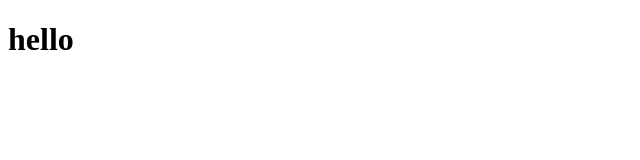
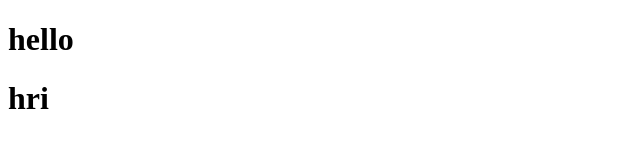
Before and after one commit to lumip06/bookShopIoana, a plain HTML site: page index.html in a window 1280 px wide. Shown: the full height of the page, 0-640 px from the left. Drawn offline with Linux system fonts and the light colour scheme.

Commit message:
modified index

```diff
--- a/index.html
+++ b/index.html
@@ -3,9 +3,9 @@
 <head>
     <meta charset="UTF-8">
     <title>Book</title>
-    <h1>hello</h1>
 </head>
 <body>
-
+<h1>hello</h1>
+<h1>hri</h1>
 </body>
 </html>
```
